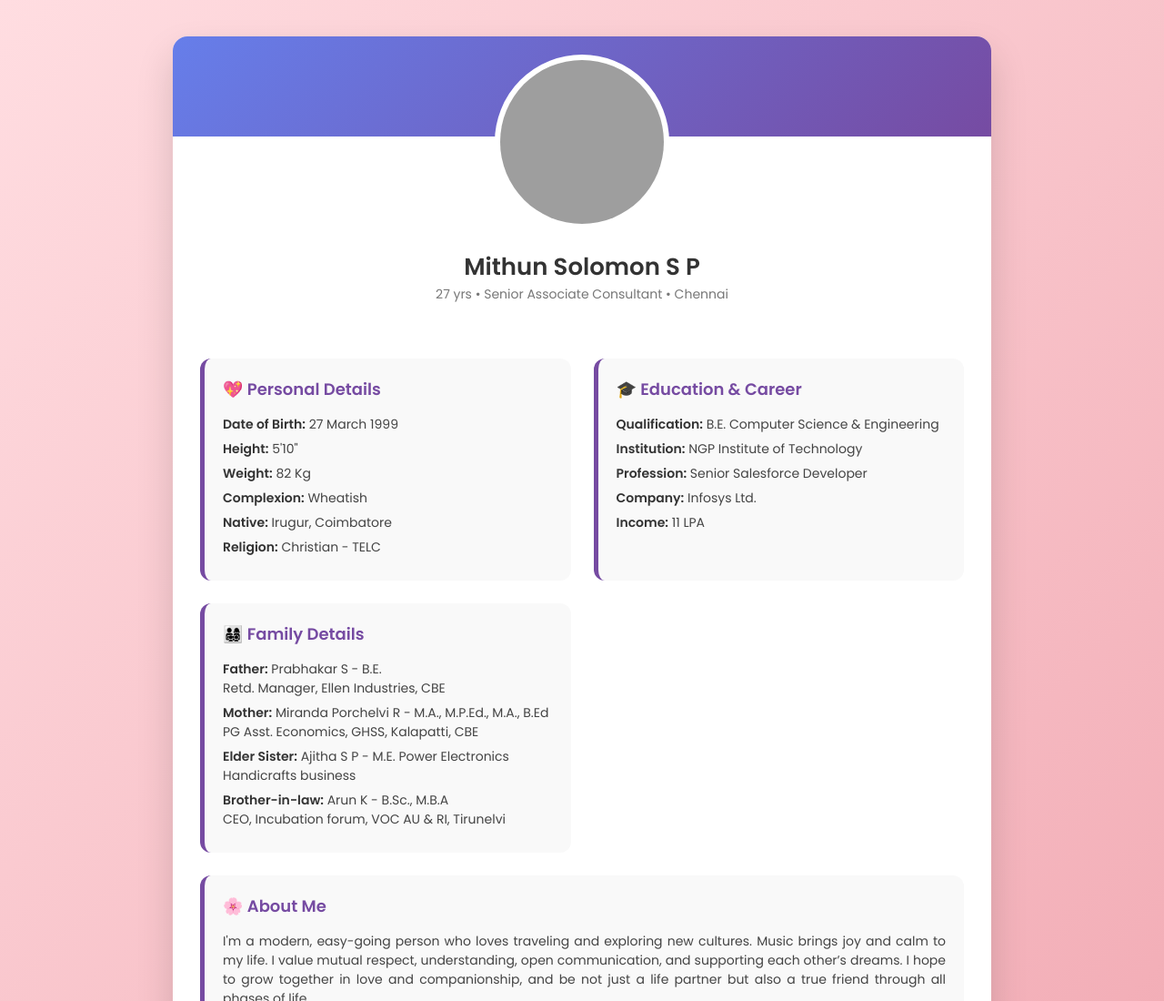
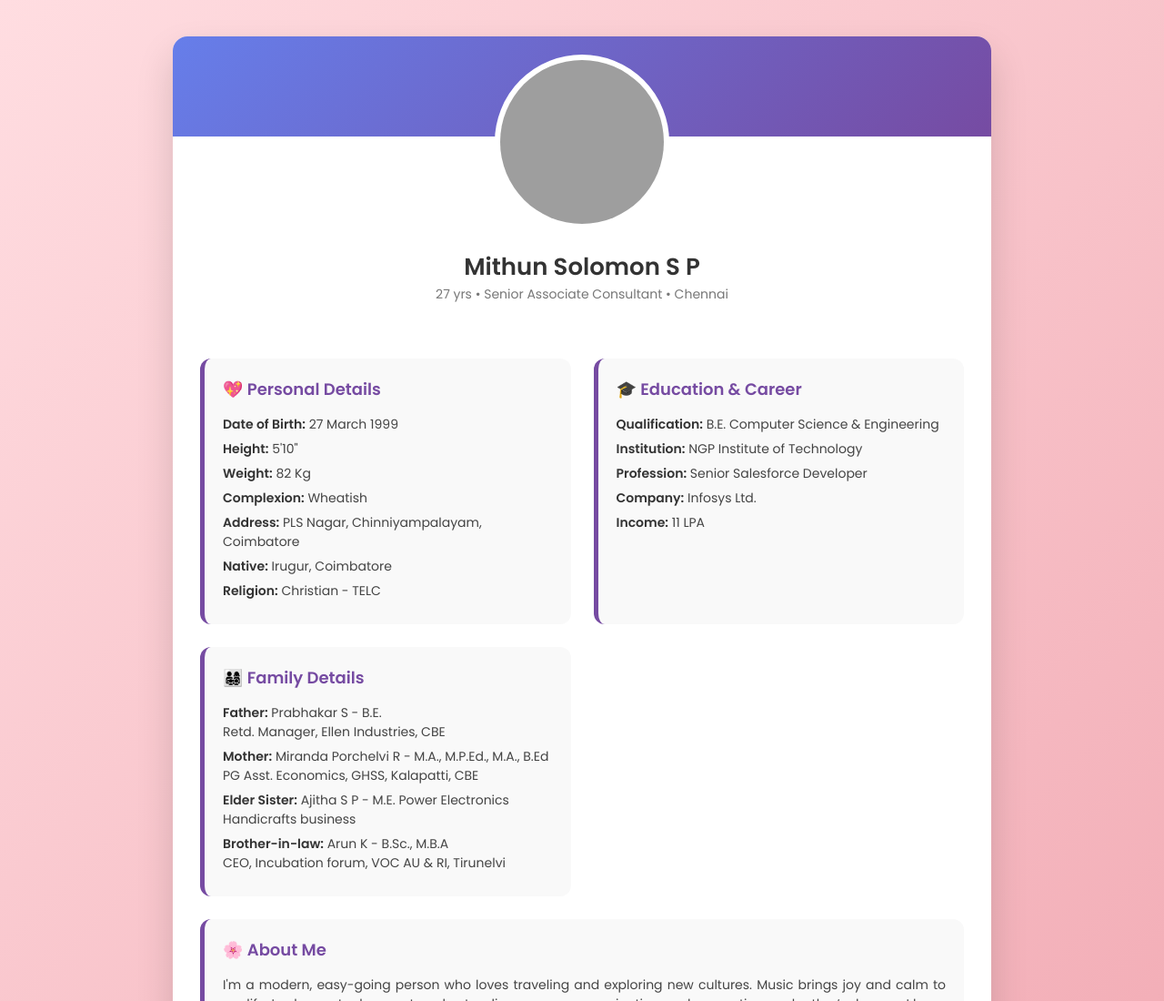
Before and after one commit to Mithun006/Personal, a plain HTML site: page index.html in a window 1280 px wide. Shown: the top 1100 px of the page at 91% size. Drawn offline with Linux system fonts and the light colour scheme; grey boxes are pictures that could not be loaded.

Commit message:
Update index.html

```diff
--- a/index.html
+++ b/index.html
@@ -206,6 +206,7 @@
             <p><span class="label">Height:</span> 5'10"</p>
             <p><span class="label">Weight:</span> 82 Kg</p>
             <p><span class="label">Complexion:</span> Wheatish</p>
+            <p><span class="label">Address:</span> PLS Nagar, Chinniyampalayam, Coimbatore</p>
             <p><span class="label">Native:</span> Irugur, Coimbatore</p>
             <p><span class="label">Religion:</span> Christian - TELC</p>
 
```
